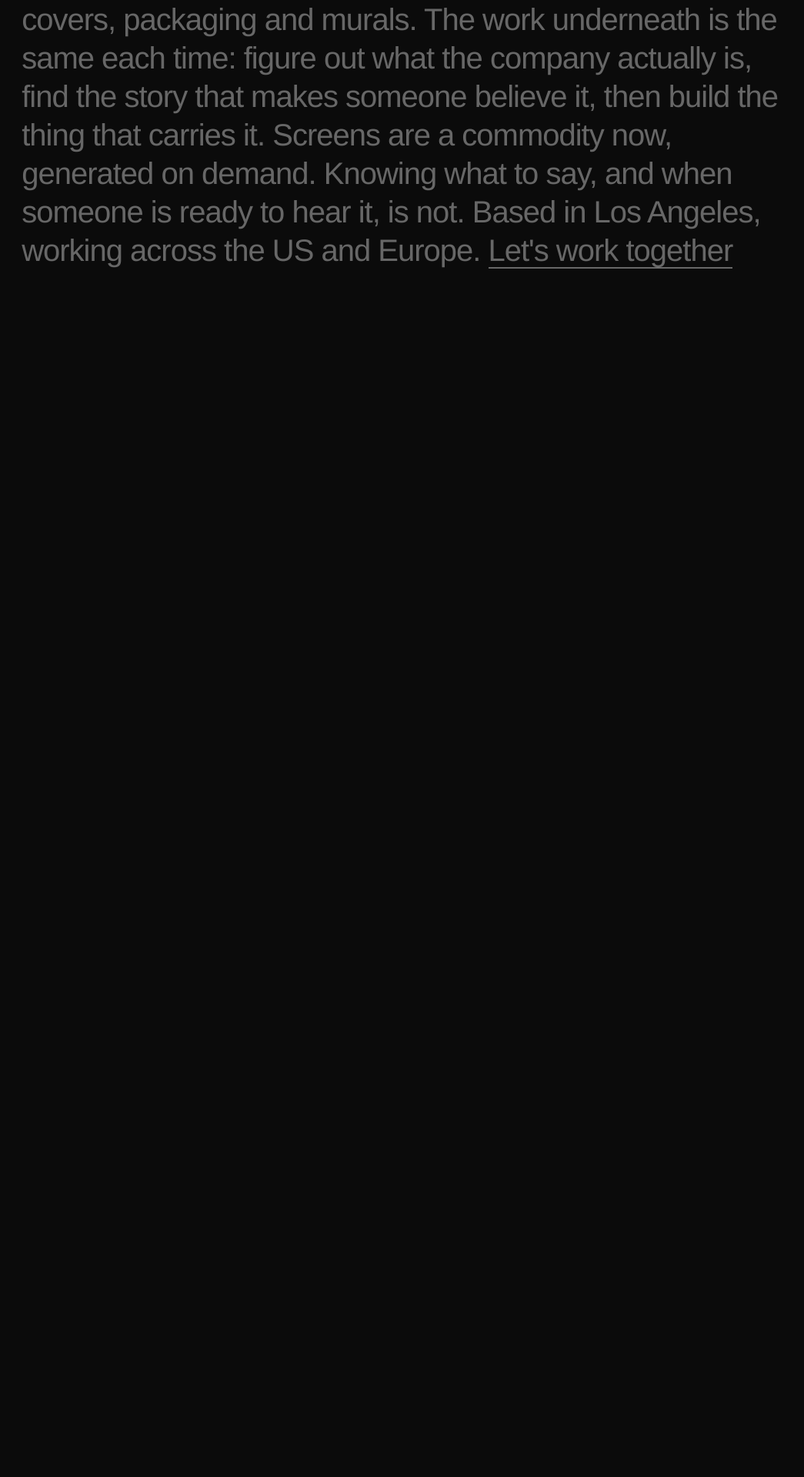
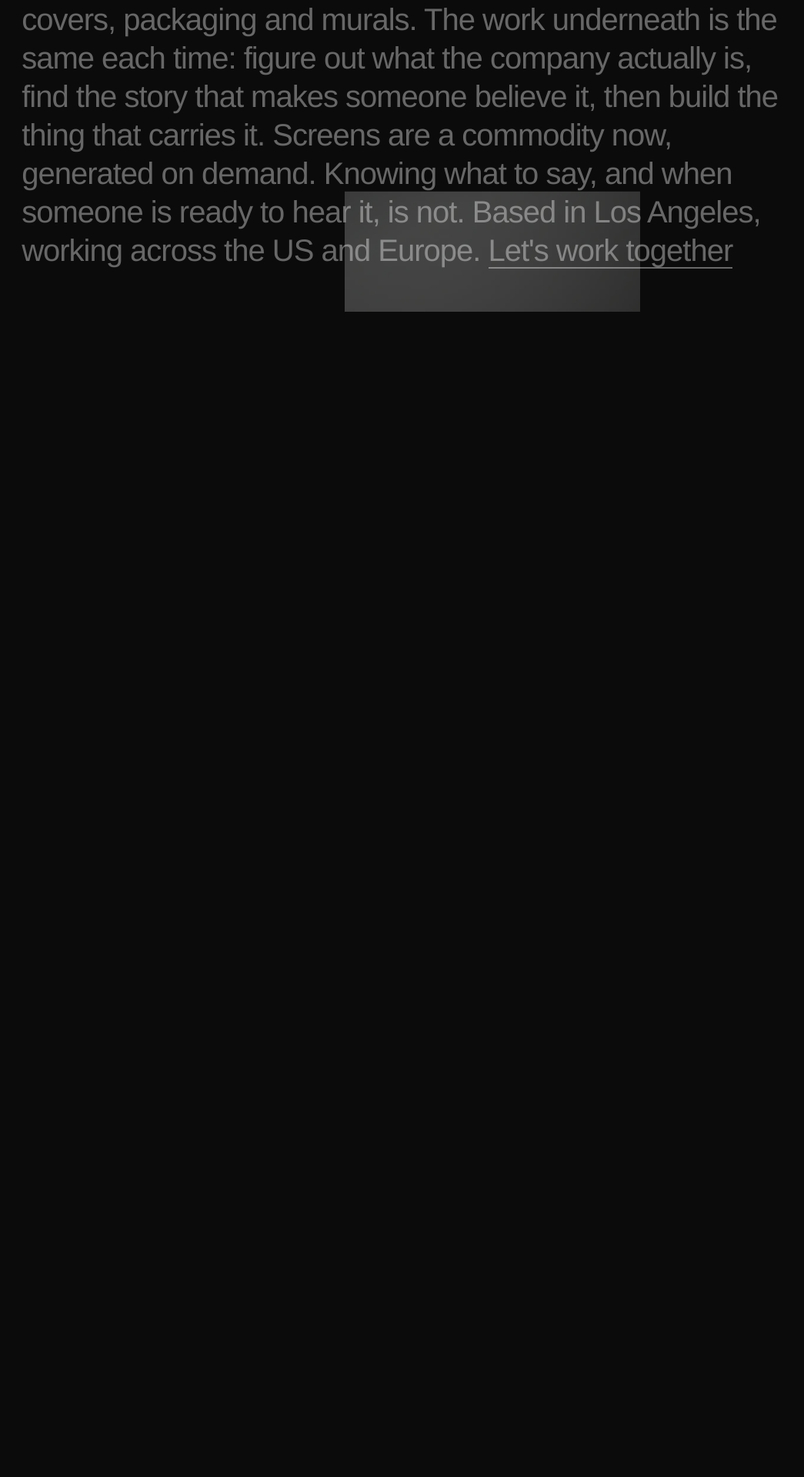
Before and after one commit to niv-ginat/niv-ginat, a Jekyll site: the page built from index.html, in a window 1280 px wide. Shown: the part 495-2414 px from the top of the page at 77% size, without its empty margins (0-1045 px from the left). Built offline with Jekyll 4.4.1, drawn with Linux system fonts in a browser that asks for light colours; nearby versions of some CDN libraries.

Commit message:
Home: centre the artwork on the screen and run it up the full frame
Co-Authored-By: Claude Opus 5 (1M context) <noreply@anthropic.com>

```diff
--- a/css/style.css
+++ b/css/style.css
@@ -258,9 +258,15 @@ p {
 
 .intro-sticky { position: relative; }
 
+/* Centred on the screen, not on the ten-column text block, which sits left
+   of centre. intro-scroll.js measures the offset from the column's left edge
+   to the page edge and hands it over as --intro-inset. */
 .intro-media {
   position: absolute;
-  inset: 0;
+  top: 0;
+  bottom: 0;
+  left: calc(-1 * var(--intro-inset, 0px));
+  width: var(--intro-vw, 100vw);
   display: grid;
   place-items: center;
   z-index: 0;
@@ -269,7 +275,7 @@ p {
 }
 
 .intro-media img {
-  width: min(32%, 360px);
+  width: min(30vw, 420px);
   /* Explicit, because the width/height attributes (there to reserve space
      before the file loads) would otherwise fix the height at its natural
      pixel size and aspect-ratio would never apply. */
@@ -281,7 +287,7 @@ p {
 }
 
 @media (max-width: 767px) {
-  .intro-media img { width: min(58%, 280px); opacity: 0.3; }
+  .intro-media img { width: min(62vw, 300px); opacity: 0.32; }
 }
 
 /* One continuous block, every word the same size — no display headline
--- a/js/intro-scroll.js
+++ b/js/intro-scroll.js
@@ -39,15 +39,16 @@
   var FINISH = 0.88;
   // Breathing room the statement needs inside whatever space it pins into.
   var SLACK = 24;
-  // How far the artwork drifts over the whole pin, as a share of viewport
-  // height. It travels against the scroll, so the frame is still but the
-  // image is not — parallax without a moving background.
-  var DRIFT = 0.16;
+  // How much of the artwork shows at the foot of the screen when the pin
+  // starts. It rises from there and clears the top as the last line lights,
+  // so the frame is still but the image is not.
+  var PEEK = 0.22;
 
   var enabled = false;
   var holdNav = false;
   var pinStart = 0; // scrollY at which the pin engages
   var travel = 0;   // scroll distance the pin lasts
+  var frameH = 0;   // height of the pinned frame
   var lit = -1;
   var ticking = false;
 
@@ -70,12 +71,16 @@
 
     var progress = travel > 0 ? scrolled / travel : 1;
 
-    // Artwork drifts upward across the pin, from half its range below centre
-    // to half above.
+    // Artwork climbs the full height of the frame: a slice showing at the
+    // bottom when the pin starts, gone past the top when it ends. The image
+    // is centred in the frame by CSS, so these are offsets from that.
     if (media) {
-      var range = DRIFT * window.innerHeight;
+      var imgH = media.offsetHeight;
+      var centred = (frameH - imgH) / 2;
+      var from = frameH - PEEK * frameH; // top edge, barely on screen
+      var to = -imgH - 8;                // just past the top, edge and all
       media.style.transform =
-        "translate3d(0," + ((0.5 - progress) * range).toFixed(1) + "px,0)";
+        "translate3d(0," + (from + (to - from) * progress - centred).toFixed(1) + "px,0)";
     }
 
     var reached = Math.floor((progress / FINISH) * lines.length) + 1;
@@ -109,6 +114,16 @@
     // Measure unpinned and unshifted, or the values set below would be
     // measured instead of the natural layout.
     reset();
+
+    // Hand the artwork the page edges, so it can centre on the screen rather
+    // than on the text column. clientWidth, not 100vw, which counts the
+    // scrollbar and would push it off-centre. Set before any early return:
+    // the image is centred on the screen whether or not the reveal runs.
+    if (media) {
+      section.style.setProperty("--intro-inset", sticky.getBoundingClientRect().left + "px");
+      section.style.setProperty("--intro-vw", document.documentElement.clientWidth + "px");
+    }
+
     if (reduced.matches) return disable();
 
     var vh = window.innerHeight;
@@ -133,6 +148,7 @@
 
     travel = lines.length * STEP * vh;
     pinStart = stickyTop - top;
+    frameH = frame;
 
     enabled = true;
     section.classList.add("is-reveal");
```
